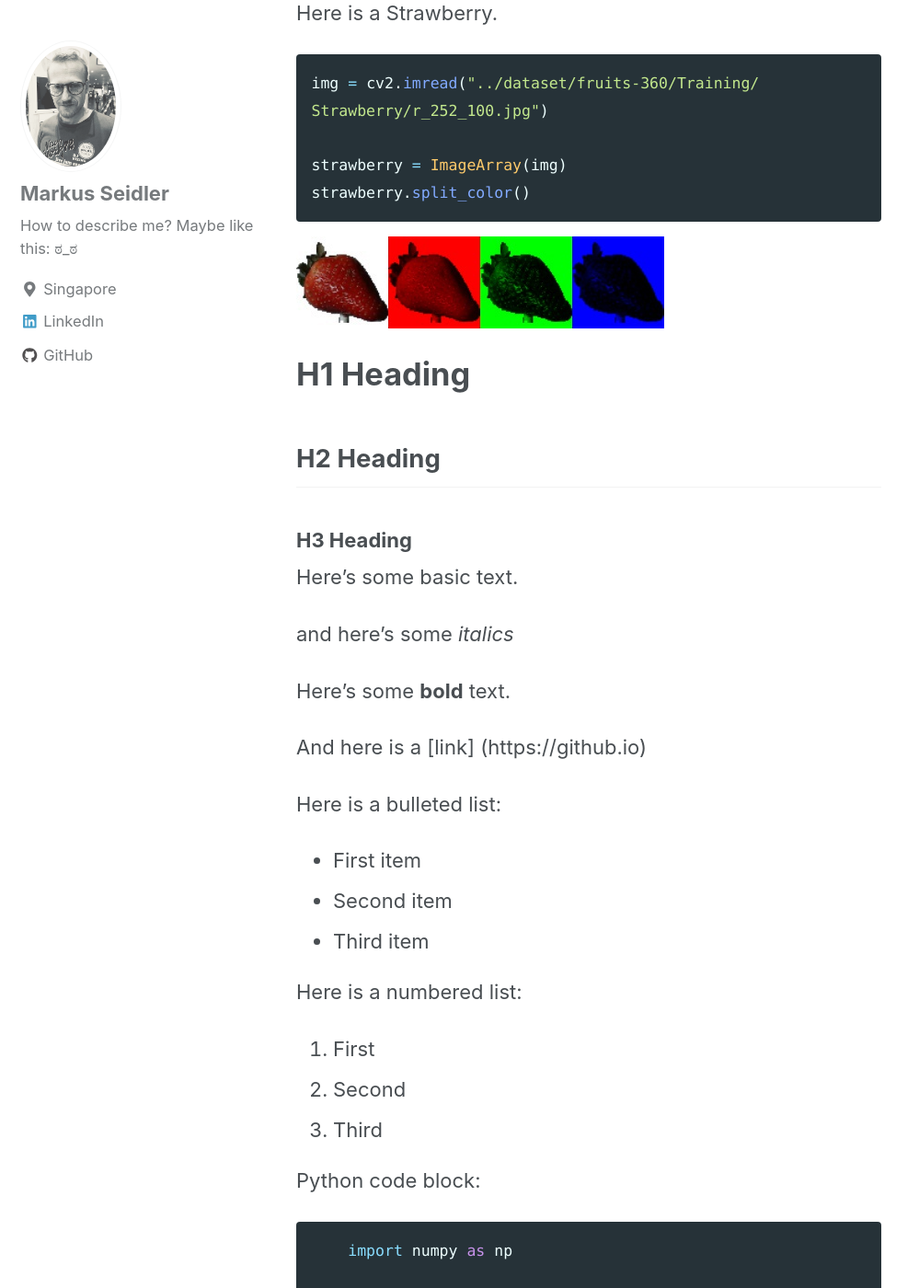
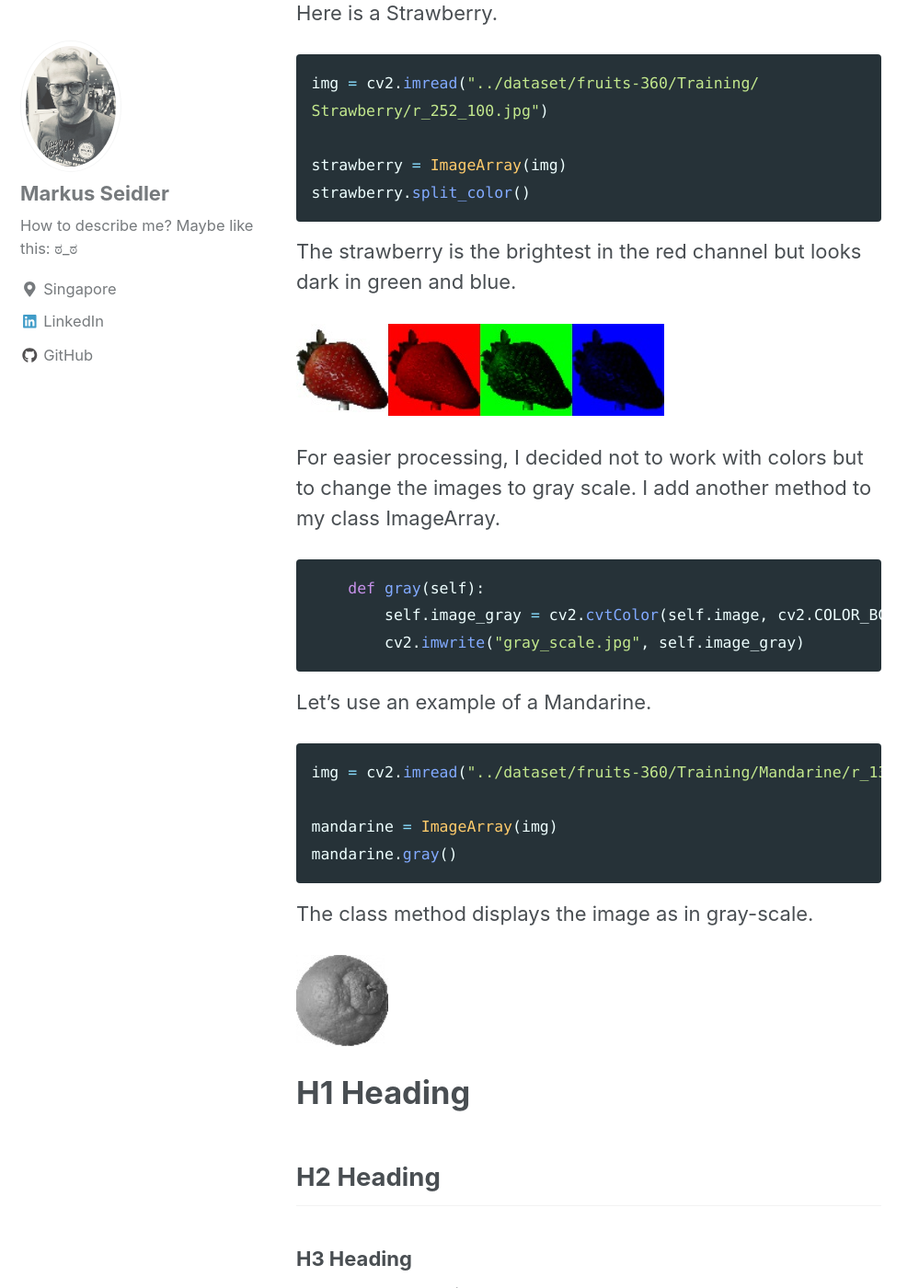
Before and after one commit to markusseidler/markusseidler.github.io, a Jekyll site: the page built from _posts/2018-04-28-IRC.md, in a window 1280 px wide and 1400 px high, scrolled down 5265 px. Shown: the whole window at 92% size, without its empty margins (0-999 px from the left). Built offline with Jekyll 4.4.1, drawn with Linux system fonts in a browser that asks for light colours; nearby versions of some CDN libraries; some of the changed text lies outside the part shown.

Commit message:
added grayscale part

````diff
--- a/_posts/2018-04-28-IRC.md
+++ b/_posts/2018-04-28-IRC.md
@@ -61,7 +61,7 @@ The intesity of each of these three color channels can be displayed by
 splitting it in three images. Each of them displays only one color channel,
 Red, Green, or Blue.
 
-This is the shape of an image with a banana. The Example Array displays
+This is the shape of an image with a banana. The Example array displays
 the pixels in the row 50, 51, and 52 and in the column 50, 51, and 52.
 Each of the pixels consist of three color channels.
 
@@ -104,12 +104,12 @@ Apple Red 2/118_100.jpg")
 apple = ImageArray(img)
 ```
 
-<img src="{{ site.url }}{{ site.baseurl }}/images/IRC/color_channels_apple.jpg"
-alt="Apple Color Split">
-
 The first image shows the original picture, the others show the same picture
 by displaying only one color channel. If the color is dark, then the relevant
 color channel value is closer to 0.
+
+<img src="{{ site.url }}{{ site.baseurl }}/images/IRC/color_channels_apple.jpg"
+alt="Apple Color Split">
 
 Here is a Strawberry.
 
@@ -121,11 +121,34 @@ strawberry = ImageArray(img)
 strawberry.split_color()
 ```
 
+The strawberry is the brightest in the red channel but looks dark in
+green and blue.
+
 <img src="{{ site.url }}{{ site.baseurl }}/images/IRC/color_channels_berry.jpg"
 alt="Strawberry Color Split">
 
+For easier processing, I decided not to work with colors but to change
+the images to gray scale. I add another method to my class ImageArray.
 
+```python
+    def gray(self):
+        self.image_gray = cv2.cvtColor(self.image, cv2.COLOR_BGR2GRAY)
+        cv2.imwrite("gray_scale.jpg", self.image_gray)
+```
 
+Let's use an example of a Mandarine.
+
+```python
+img = cv2.imread("../dataset/fruits-360/Training/Mandarine/r_135_100.jpg")
+
+mandarine = ImageArray(img)
+mandarine.gray()
+```
+
+The class method displays the image as in gray-scale.
+
+<img src="{{ site.url }}{{ site.baseurl }}/images/IRC/gray_scale.jpg"
+alt="Mandarine Gray">
 
 
 
@@ -136,6 +159,7 @@ alt="Strawberry Color Split">
 ### H3 Heading
 
 Here's some basic text.
+
 
 and here's some *italics*
 
````
Also changed, not shown: images/IRC/gray_scale.jpg (added).
